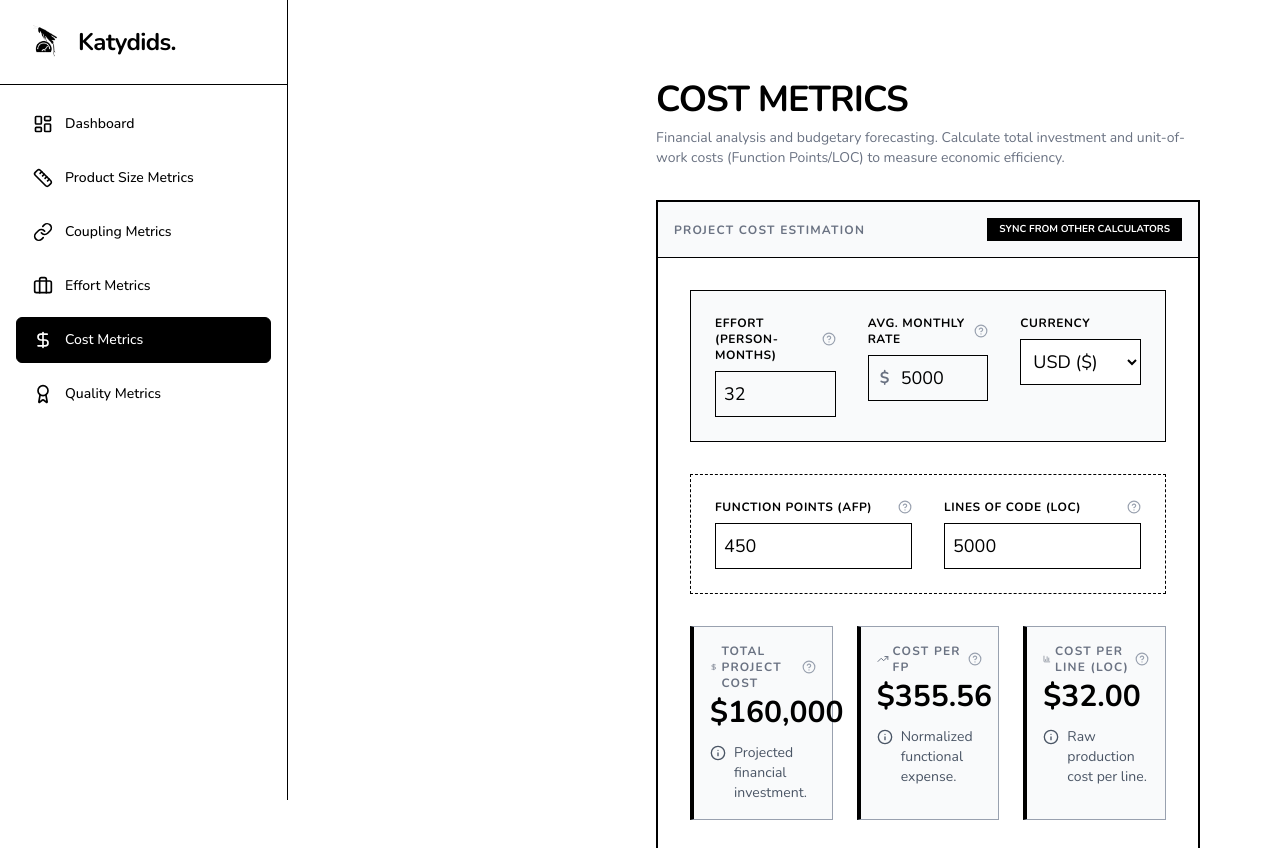
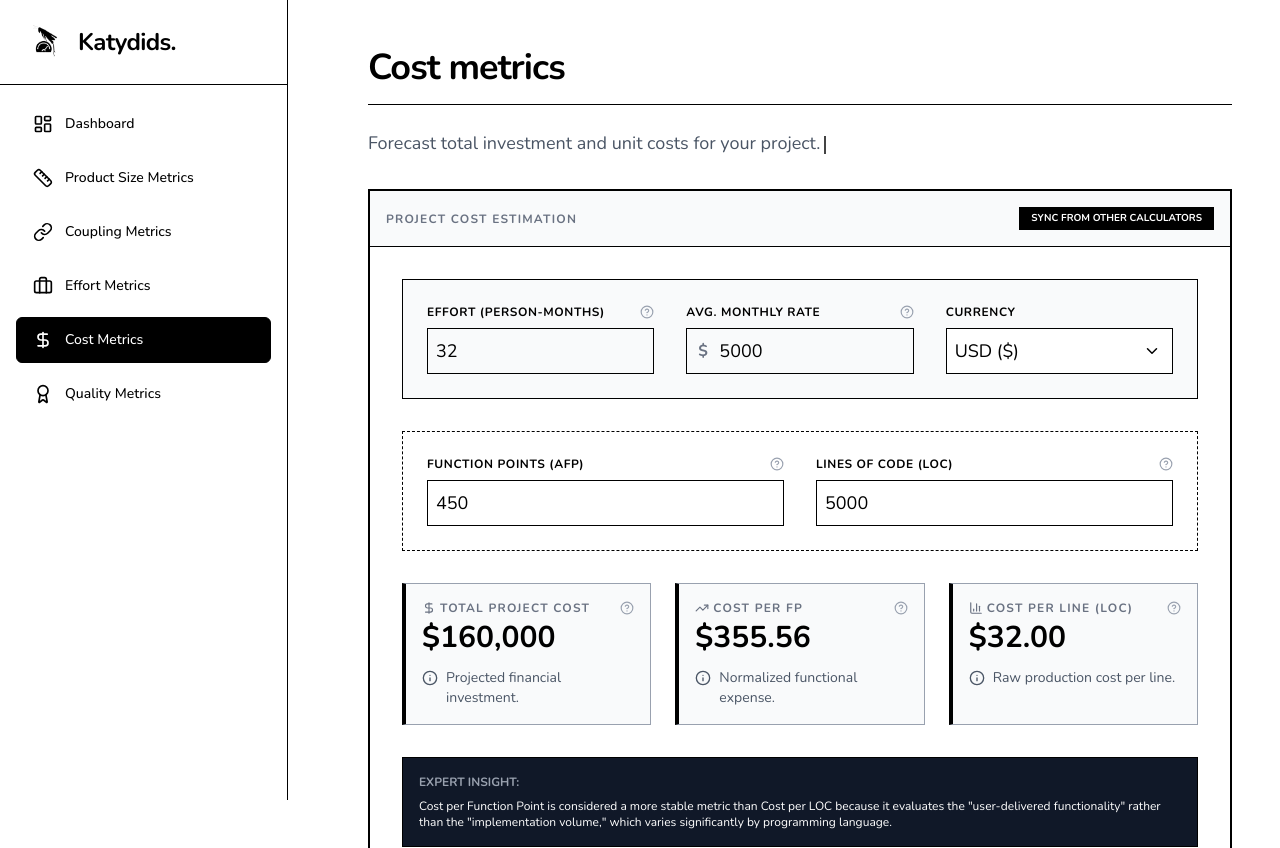
Before and after one commit to saadmansakib47/katydids, a Next.js app: page /dashboard/cost in a window 1280 px wide. Shown: the top 848 px of the page. Built offline with nearby package versions, Linux system fonts and the light colour scheme.

Commit message:
refactor : Align sprint 02 UI with sprint 01

```diff
--- a/app/dashboard/cost/page.tsx
+++ b/app/dashboard/cost/page.tsx
@@ -1,22 +1,26 @@
-import { Sidebar } from "@/components/dashboard/Sidebar";
+"use client";
+
+import { useTypewriter } from "@/hooks/useTypewriter";
+import { motion } from "framer-motion";
 import { CostCalculator } from "@/components/metrics/CostCalculator";
 
 export default function CostPage() {
+  const subtitle = useTypewriter("Forecast total investment and unit costs for your project.", 40);
+
   return (
-    <div className="flex min-h-screen bg-white">
-      <Sidebar />
-      <main className="flex-1 md:ml-72 p-6 md:p-12">
-        <div className="max-w-6xl mx-auto space-y-8">
-          <div className="space-y-2">
-            <h1 className="text-4xl font-black tracking-tight uppercase">Cost Metrics</h1>
-            <p className="text-gray-500 font-mono text-sm max-w-2xl">
-              Financial analysis and budgetary forecasting. Calculate total investment and unit-of-work costs (Function Points/LOC) to measure economic efficiency.
-            </p>
-          </div>
+    <div className="space-y-6">
+      <h1 className="text-4xl font-black tracking-tight border-b border-black pb-4">
+        Cost metrics
+      </h1>
+      <motion.p
+        className="text-lg text-gray-600 font-mono mb-8"
+        initial={{ opacity: 0 }}
+        animate={{ opacity: 1 }}
+      >
+        {subtitle}<span className="inline-block w-[2px] h-[1em] bg-black ml-1 align-middle animate-pulse"></span>
+      </motion.p>
 
-          <CostCalculator />
-        </div>
-      </main>
+      <CostCalculator />
     </div>
   );
 }
--- a/app/dashboard/coupling/page.tsx
+++ b/app/dashboard/coupling/page.tsx
@@ -10,7 +10,7 @@ export default function CouplingPage() {
   return (
     <div className="space-y-6">
       <h1 className="text-4xl font-black tracking-tight border-b border-black pb-4">
-        Coupling Metrics
+        Coupling metrics
       </h1>
       <motion.p
         className="text-lg text-gray-600 font-mono mb-8"
--- a/app/dashboard/effort/page.tsx
+++ b/app/dashboard/effort/page.tsx
@@ -1,23 +1,26 @@
-import { Sidebar } from "@/components/dashboard/Sidebar";
+"use client";
+
+import { useTypewriter } from "@/hooks/useTypewriter";
+import { motion } from "framer-motion";
 import { EffortCalculator } from "@/components/metrics/EffortCalculator";
 
 export default function EffortPage() {
+  const subtitle = useTypewriter("Estimate labor, duration, and ideal team size via COCOMO II.", 40);
+
   return (
-    <div className="flex min-h-screen bg-white">
-      <Sidebar />
-      <main className="flex-1 md:ml-72 p-6 md:p-12">
-        <div className="max-w-6xl mx-auto space-y-8">
-          <div className="space-y-2">
-            <h1 className="text-4xl font-black tracking-tight uppercase">Effort Metrics</h1>
-            <p className="text-gray-500 font-mono text-sm max-w-2xl">
-              Project resource estimation utilizing the Constructive Cost Model (COCOMO II).
-              Forecast labor requirements, duration, and ideal team size.
-            </p>
-          </div>
+    <div className="space-y-6">
+      <h1 className="text-4xl font-black tracking-tight border-b border-black pb-4">
+        Effort metrics
+      </h1>
+      <motion.p
+        className="text-lg text-gray-600 font-mono mb-8"
+        initial={{ opacity: 0 }}
+        animate={{ opacity: 1 }}
+      >
+        {subtitle}<span className="inline-block w-[2px] h-[1em] bg-black ml-1 align-middle animate-pulse"></span>
+      </motion.p>
 
-          <EffortCalculator />
-        </div>
-      </main>
+      <EffortCalculator />
     </div>
   );
 }
--- a/app/dashboard/layout.tsx
+++ b/app/dashboard/layout.tsx
@@ -9,7 +9,7 @@ export default function DashboardLayout({
     <div className="flex min-h-screen bg-white">
       <Sidebar />
       <main className="flex-1 md:ml-72 bg-white text-black">
-        <div className="p-4 md:p-8 max-w-6xl mx-auto">
+        <div className="p-6 md:p-12 lg:pl-20 max-w-5xl">
           {children}
         </div>
       </main>
--- a/app/dashboard/product-size/page.tsx
+++ b/app/dashboard/product-size/page.tsx
@@ -10,7 +10,7 @@ export default function ProductSizePage() {
   return (
     <div className="space-y-6">
       <h1 className="text-4xl font-black tracking-tight border-b border-black pb-4">
-        Product Size Metrics
+        Product size metrics
       </h1>
       <motion.p
         className="text-lg text-gray-600 font-mono mb-8"
--- a/app/dashboard/quality/page.tsx
+++ b/app/dashboard/quality/page.tsx
@@ -1,22 +1,26 @@
-import { Sidebar } from "@/components/dashboard/Sidebar";
+"use client";
+
+import { useTypewriter } from "@/hooks/useTypewriter";
+import { motion } from "framer-motion";
 import { QualityCalculator } from "@/components/metrics/QualityCalculator";
 
 export default function QualityPage() {
+  const subtitle = useTypewriter("Assessing maintainability and defect density for code health.", 40);
+
   return (
-    <div className="flex min-h-screen bg-white">
-      <Sidebar />
-      <main className="flex-1 md:ml-72 p-6 md:p-12">
-        <div className="max-w-6xl mx-auto space-y-8">
-          <div className="space-y-2">
-            <h1 className="text-4xl font-black tracking-tight uppercase">Quality Metrics</h1>
-            <p className="text-gray-500 font-mono text-sm max-w-2xl">
-              Assessing software reliability and long-term health. Monitor bug density and project the &quot;Maintainability Index&quot; to identify technical debt early.
-            </p>
-          </div>
+    <div className="space-y-6">
+      <h1 className="text-4xl font-black tracking-tight border-b border-black pb-4">
+        Quality metrics
+      </h1>
+      <motion.p
+        className="text-lg text-gray-600 font-mono mb-8"
+        initial={{ opacity: 0 }}
+        animate={{ opacity: 1 }}
+      >
+        {subtitle}<span className="inline-block w-[2px] h-[1em] bg-black ml-1 align-middle animate-pulse"></span>
+      </motion.p>
 
-          <QualityCalculator />
-        </div>
-      </main>
+      <QualityCalculator />
     </div>
   );
 }
--- a/components/metrics/CostCalculator.tsx
+++ b/components/metrics/CostCalculator.tsx
@@ -2,7 +2,7 @@
 
 import React, { useState, useEffect } from "react";
 import { motion } from "framer-motion";
-import { Info, HelpCircle, DollarSign, TrendingUp, BarChart3 } from "lucide-react";
+import { Info, HelpCircle, DollarSign, TrendingUp, BarChart3, ChevronDown } from "lucide-react";
 import { Tooltip } from "@/components/ui/Tooltip";
 
 const Input = ({ label, value, onChange, min = "0", step = "1", tooltip, prefix }: any) => (
@@ -170,10 +170,11 @@ export function CostCalculator() {
           />
           <div className="flex flex-col space-y-2 font-mono">
             <label className="text-xs font-bold uppercase tracking-wider">Currency</label>
+            <div className="relative">
               <select
                 value={currency}
                 onChange={(e) => setState(p => ({ ...p, currency: e.target.value }))}
-              className="border border-black p-2 bg-white text-lg h-[46px] outline-none"
+                className="border border-black p-2 bg-white text-lg h-[46px] outline-none appearance-none w-full pr-10"
               >
                 <option value="USD">USD ($)</option>
                 <option value="EUR">EUR (€)</option>
@@ -181,6 +182,10 @@ export function CostCalculator() {
                 <option value="INR">INR (₹)</option>
                 <option value="BDT">BDT (৳)</option>
               </select>
+              <div className="absolute right-3 top-1/2 -translate-y-1/2 pointer-events-none">
+                <ChevronDown size={18} />
+              </div>
+            </div>
           </div>
         </div>
 
--- a/components/metrics/CouplingCalculator.tsx
+++ b/components/metrics/CouplingCalculator.tsx
@@ -246,7 +246,7 @@ export function CouplingCalculator() {
               />
             </div>
             <div className="text-sm font-mono bg-gray-100 p-4 border border-black border-dashed">
-              <span className="font-bold">Sprint 02 Preview:</span> In Sprint 02, we plan to extract RCI inputs from uploaded file.
+              <span className="font-bold">Upcoming : </span> Extract RCI inputs from uploaded file.
             </div>
           </div>
         )}
@@ -276,7 +276,9 @@ export function CouplingCalculator() {
                 onClick={() => setShowDitTable(!showDitTable)}
                 className="flex items-center gap-2 bg-white text-black px-4 py-2 border border-black hover:bg-gray-100 font-bold uppercase tracking-wider text-xs"
               >
-                <ChevronDown size={16} className={`transition-transform duration-300 ${showDitTable ? "rotate-180" : ""}`} />
+                <motion.div animate={{ rotate: showDitTable ? 180 : 0 }} transition={{ duration: 0.3 }}>
+                  <ChevronDown size={16} />
+                </motion.div>
                 DIT Assessment Table
               </button>
               {showDitTable && (
@@ -292,7 +294,7 @@ export function CouplingCalculator() {
             </div>
 
             <div className="text-sm font-mono bg-gray-100 p-4 border border-black border-dashed">
-              <span className="font-bold">Sprint 02 & 03:</span> Automated extraction from uploaded files or UML diagrams via AI.
+              <span className="font-bold">Upcoming:</span> Automated extraction from uploaded files or UML diagrams via AI.
             </div>
           </div>
         )}
--- a/components/metrics/QualityCalculator.tsx
+++ b/components/metrics/QualityCalculator.tsx
@@ -94,7 +94,6 @@ export function QualityCalculator() {
         const { loc: rawLoc, n1, n2, N1, N2, ccMode, e, n, P, d } = productParsed;
 
         // Halstead Volume V = (n1+n2) * log2(n1+n2)
-        // Wait, I already calculate it in the other component, but let's re-calc
         const h_n = n1 + n2;
         const h_N = N1 + N2;
         const h_V = h_n > 0 ? h_N * Math.log2(h_n) : 0;
```
Also changed, not shown: components/metrics/ProductSizeCalculator.tsx (+9 -3 lines). Lines whose indentation alone changed are shown as unchanged.
